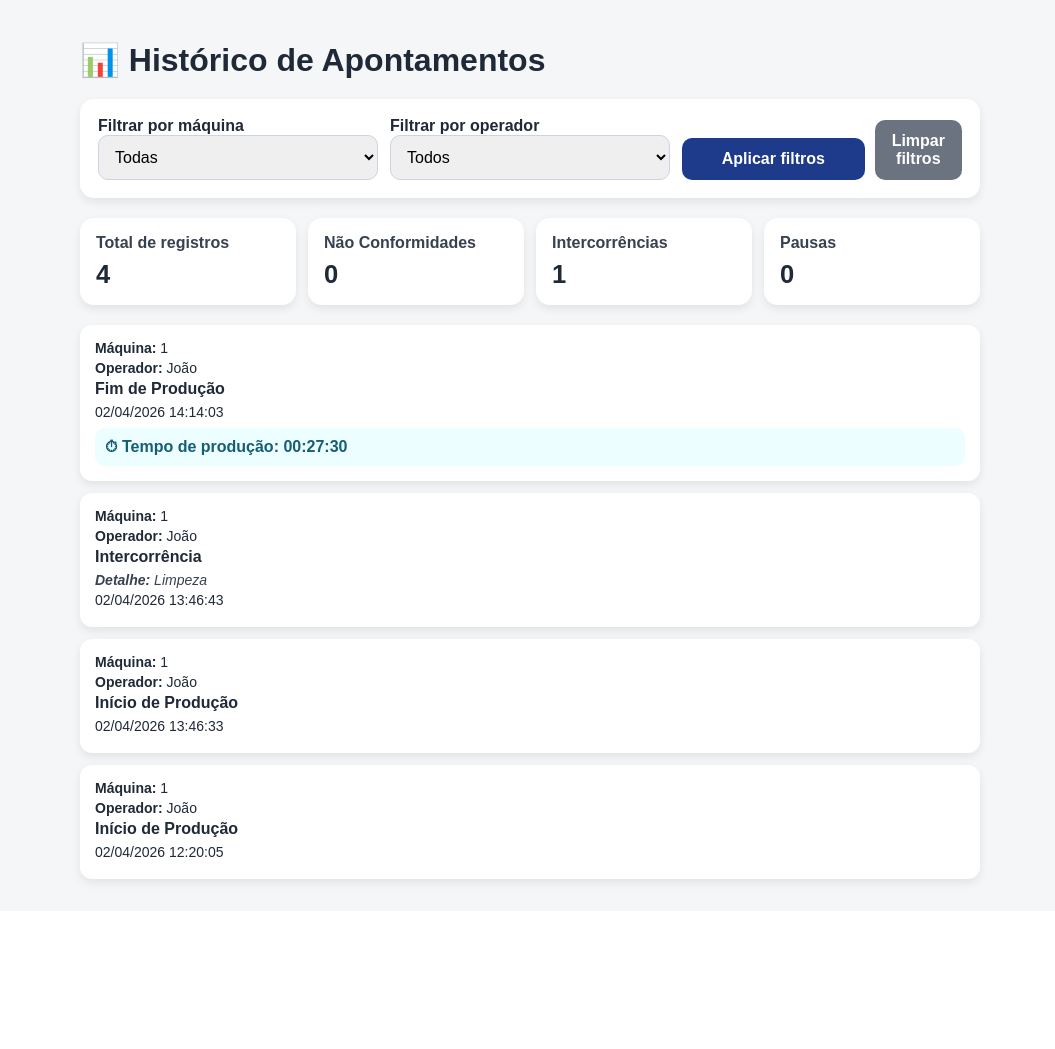
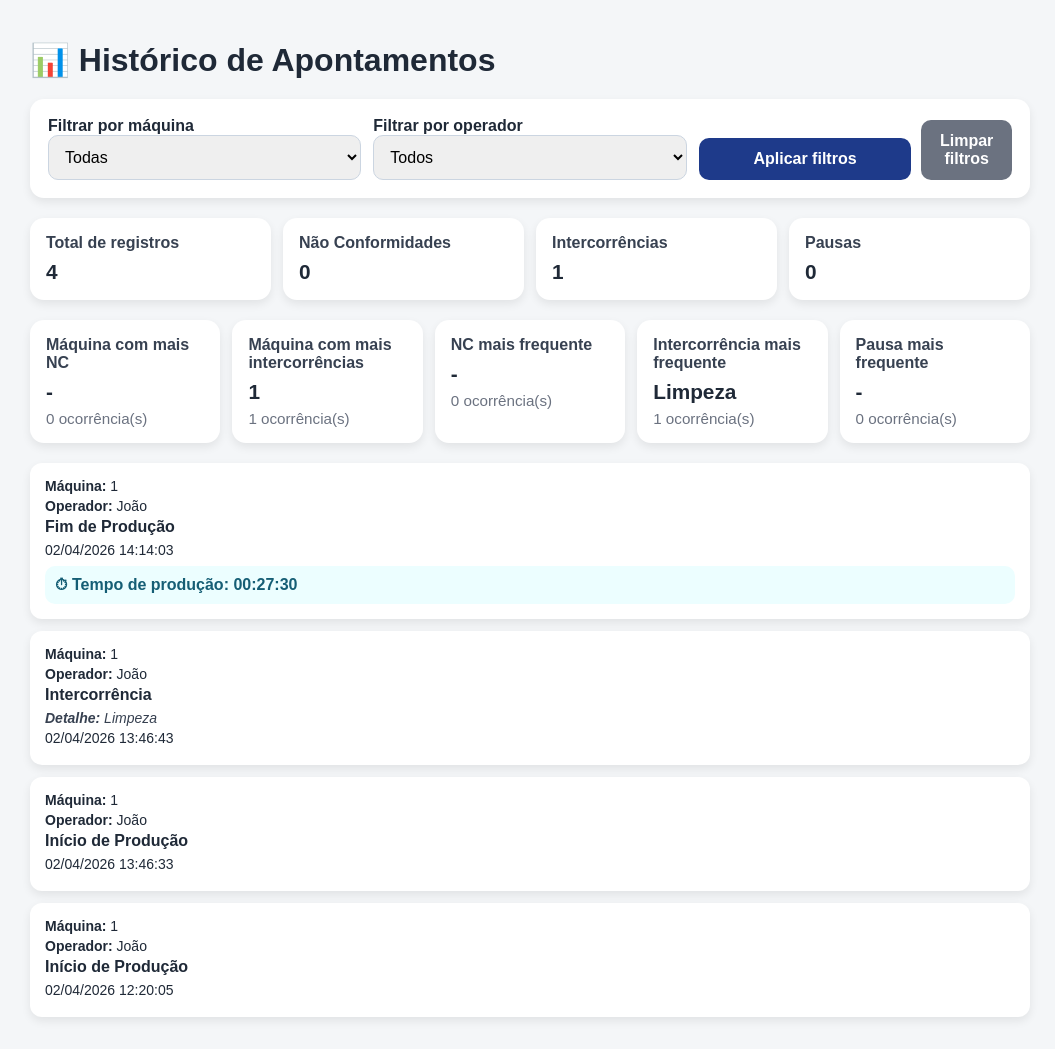
Before and after one commit to matheuscsouza128-sys/projeto_injecao, a Flask app: page /historico in a window 1280 px wide. Shown: the whole page, without its empty margins (110-1165 px from the left). Before the commit the page ends 889 px from the top, so only its background shows below. Run offline with Flask 3, Linux system fonts and the light colour scheme; data comes from the database, SQL or seed files in the repository.

Commit message:
Adiciona rankings no histórico

```diff
--- a/app.py
+++ b/app.py
@@ -2,6 +2,7 @@ from flask import Flask, render_template, request, redirect
 import sqlite3
 from datetime import datetime
 import os
+from collections import Counter
 
 app = Flask(__name__)
 
@@ -49,6 +50,12 @@ def calcular_duracao(inicio_str, fim_str):
 
     return f"{horas:02d}:{minutos:02d}:{segundos:02d}"
 
+def obter_mais_frequente(lista):
+    if not lista:
+        return ("-", 0)
+    contador = Counter(lista)
+    return contador.most_common(1)[0]
+
 # 🔹 Página inicial
 @app.route('/')
 def index():
@@ -76,7 +83,7 @@ def maquina(id_maquina):
         status_maquina=status_maquina
     )
 
-# 🔹 Histórico com filtros e resumo
+# 🔹 Histórico com filtros, resumo e rankings
 @app.route('/historico')
 def historico():
     filtro_maquina = request.args.get('maquina', '')
@@ -122,7 +129,6 @@ def historico():
     ultimos_inicios = {}
     dados = []
 
-    # inverter para processar cronologicamente
     dados_ordenados = list(reversed(dados_brutos))
 
     for item in dados_ordenados:
@@ -138,8 +144,26 @@ def historico():
 
         dados.append((maq, op, tipo, detalhe, data_hora, duracao))
 
-    # voltar para ordem decrescente na tela
     dados.reverse()
+
+    # rankings
+    maquinas_nc = [item[1] for item in dados_brutos if item[3] == "Não Conformidade"]
+    maquinas_inter = [item[1] for item in dados_brutos if item[3] == "Intercorrência"]
+
+    # cuidado: item[1] = maquina? não, na query é:
+    # item = (id, maquina, operador, tipo, detalhe, data_hora)
+    maquinas_nc = [item[1] for item in dados_brutos if item[3] == "Não Conformidade"]
+    maquinas_inter = [item[1] for item in dados_brutos if item[3] == "Intercorrência"]
+
+    causas_nc = [item[4] for item in dados_brutos if item[3] == "Não Conformidade" and item[4]]
+    causas_inter = [item[4] for item in dados_brutos if item[3] == "Intercorrência" and item[4]]
+    causas_pausa = [item[4] for item in dados_brutos if item[3] == "Pausa" and item[4]]
+
+    maquina_mais_nc, qtd_maquina_mais_nc = obter_mais_frequente(maquinas_nc)
+    maquina_mais_inter, qtd_maquina_mais_inter = obter_mais_frequente(maquinas_inter)
+    causa_mais_nc, qtd_causa_mais_nc = obter_mais_frequente(causas_nc)
+    causa_mais_inter, qtd_causa_mais_inter = obter_mais_frequente(causas_inter)
+    causa_mais_pausa, qtd_causa_mais_pausa = obter_mais_frequente(causas_pausa)
 
     conn.close()
 
@@ -153,7 +177,17 @@ def historico():
         total_registros=total_registros,
         total_nc=total_nc,
         total_intercorrencias=total_intercorrencias,
-        total_pausas=total_pausas
+        total_pausas=total_pausas,
+        maquina_mais_nc=maquina_mais_nc,
+        qtd_maquina_mais_nc=qtd_maquina_mais_nc,
+        maquina_mais_inter=maquina_mais_inter,
+        qtd_maquina_mais_inter=qtd_maquina_mais_inter,
+        causa_mais_nc=causa_mais_nc,
+        qtd_causa_mais_nc=qtd_causa_mais_nc,
+        causa_mais_inter=causa_mais_inter,
+        qtd_causa_mais_inter=qtd_causa_mais_inter,
+        causa_mais_pausa=causa_mais_pausa,
+        qtd_causa_mais_pausa=qtd_causa_mais_pausa
     )
 
 # 🔹 Limpar histórico (temporário)
--- a/templates/historico.html
+++ b/templates/historico.html
@@ -14,7 +14,7 @@
         }
 
         .container {
-            max-width: 900px;
+            max-width: 1000px;
             margin: 0 auto;
         }
 
@@ -22,7 +22,7 @@
             margin-bottom: 20px;
         }
 
-        .filtros, .resumo {
+        .filtros, .resumo, .rankings {
             display: grid;
             gap: 12px;
             margin-bottom: 20px;
@@ -36,27 +36,34 @@
             box-shadow: 0 4px 10px rgba(0,0,0,0.08);
         }
 
-        .resumo {
+        .resumo, .rankings {
             grid-template-columns: repeat(auto-fit, minmax(180px, 1fr));
         }
 
-        .card-resumo {
+        .card-resumo, .card-ranking {
             background: white;
             padding: 16px;
             border-radius: 14px;
             box-shadow: 0 4px 10px rgba(0,0,0,0.08);
         }
 
-        .card-resumo h3 {
+        .card-resumo h3, .card-ranking h3 {
             margin: 0 0 8px;
             font-size: 1rem;
             color: #374151;
         }
 
-        .card-resumo p {
+        .card-resumo p, .card-ranking p {
             margin: 0;
-            font-size: 1.6rem;
+            font-size: 1.3rem;
             font-weight: bold;
+        }
+
+        .card-ranking span {
+            display: block;
+            margin-top: 6px;
+            color: #6b7280;
+            font-size: 0.95rem;
         }
 
         .lista-card {
@@ -185,6 +192,38 @@
             </div>
         </div>
 
+        <div class="rankings">
+            <div class="card-ranking">
+                <h3>Máquina com mais NC</h3>
+                <p>{{ maquina_mais_nc }}</p>
+                <span>{{ qtd_maquina_mais_nc }} ocorrência(s)</span>
+            </div>
+
+            <div class="card-ranking">
+                <h3>Máquina com mais intercorrências</h3>
+                <p>{{ maquina_mais_inter }}</p>
+                <span>{{ qtd_maquina_mais_inter }} ocorrência(s)</span>
+            </div>
+
+            <div class="card-ranking">
+                <h3>NC mais frequente</h3>
+                <p>{{ causa_mais_nc }}</p>
+                <span>{{ qtd_causa_mais_nc }} ocorrência(s)</span>
+            </div>
+
+            <div class="card-ranking">
+                <h3>Intercorrência mais frequente</h3>
+                <p>{{ causa_mais_inter }}</p>
+                <span>{{ qtd_causa_mais_inter }} ocorrência(s)</span>
+            </div>
+
+            <div class="card-ranking">
+                <h3>Pausa mais frequente</h3>
+                <p>{{ causa_mais_pausa }}</p>
+                <span>{{ qtd_causa_mais_pausa }} ocorrência(s)</span>
+            </div>
+        </div>
+
         {% for item in dados %}
             <div class="lista-card">
                 <div class="linha"><strong>Máquina:</strong> {{ item[0] }}</div>
```
